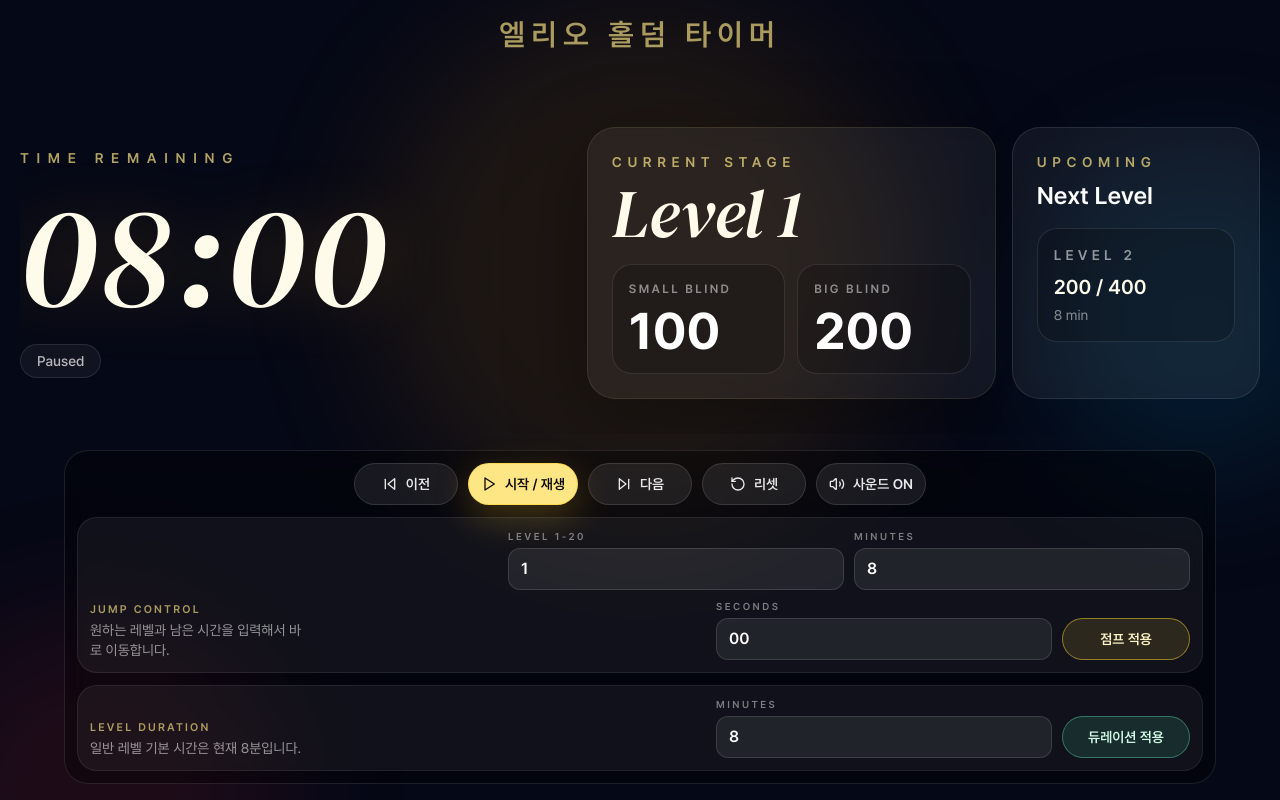
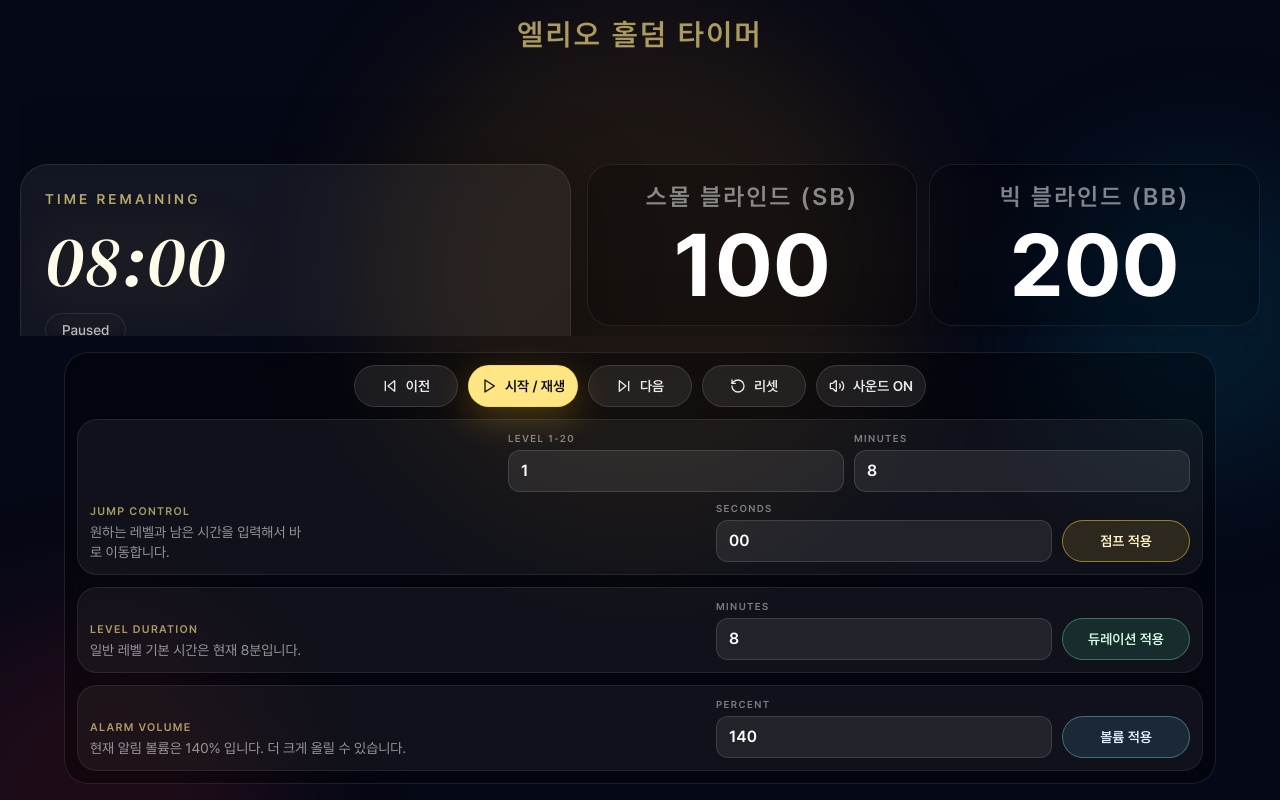
Before and after one commit to LuisKlopp/holdem-timer, a Next.js app: page / in a window 1280 px wide. Built offline with nearby package versions, Linux system fonts and the light colour scheme.

Commit message:
Feat: 지금까지 한거

```diff
--- a/app/page.tsx
+++ b/app/page.tsx
@@ -14,12 +14,13 @@ export default function Home() {
     isRunning,
     jumpTo,
     levelDurationMinutes,
-    nextLevels,
     pause,
     remainingTime,
     reset,
     setLevelDuration,
+    setSoundVolume,
     soundEnabled,
+    soundVolume,
     start,
     totalLevels,
     toggleSound,
@@ -36,12 +37,12 @@ export default function Home() {
       <div className="relative mx-auto flex h-full max-w-7xl flex-col gap-4">
         <div className="flex-1 space-y-4 overflow-hidden">
           <header className="text-center">
-            <p className="text-6xl font-semibold tracking-[0.2em] text-amber-200/65 uppercase sm:text-3xl">
+            <p className="text-xl font-semibold tracking-[0.08em] text-amber-200/65 uppercase sm:text-3xl">
               엘리오 홀덤 타이머
             </p>
           </header>
 
-          <div className="grid h-[calc(100%-1.75rem)] items-center gap-4 lg:grid-cols-[0.9fr_1.1fr]">
+          <div className="grid h-[calc(100%-1.75rem)] items-start gap-4 lg:grid-cols-[0.9fr_1.1fr]">
             <TimerDisplay
               animationKey={animationKey}
               formattedTime={formattedTime}
@@ -53,7 +54,6 @@ export default function Home() {
               animationKey={animationKey}
               currentLevel={currentLevel}
               levelDurationMinutes={levelDurationMinutes}
-              nextLevel={nextLevels[0]}
             />
           </div>
         </div>
@@ -69,10 +69,12 @@ export default function Home() {
           onPrevious={goToPreviousLevel}
           onReset={reset}
           onSetLevelDuration={setLevelDuration}
+          onSetSoundVolume={setSoundVolume}
           onStart={start}
           onToggleSound={toggleSound}
           remainingTime={remainingTime}
           soundEnabled={soundEnabled}
+          soundVolume={soundVolume}
           totalLevels={totalLevels}
         />
       </div>
--- a/components/ControlPanel.tsx
+++ b/components/ControlPanel.tsx
@@ -16,6 +16,7 @@ type ControlPanelProps = {
   levelDurationMinutes: number;
   remainingTime: number;
   soundEnabled: boolean;
+  soundVolume: number;
   totalLevels: number;
   onJump: (levelNumber: number, remainingSeconds: number) => void;
   onNext: () => void;
@@ -23,6 +24,7 @@ type ControlPanelProps = {
   onPrevious: () => void;
   onReset: () => void;
   onSetLevelDuration: (minutes: number) => void;
+  onSetSoundVolume: (volumePercent: number) => void;
   onStart: () => void;
   onToggleSound: () => void;
 };
@@ -80,7 +82,7 @@ function JumpInput({
 }) {
   return (
     <label className="flex min-w-[4.75rem] flex-col gap-1.5 sm:min-w-[5.25rem]">
-      <span className="text-[10px] font-semibold tracking-[0.25em] text-white/45 uppercase">
+      <span className="text-[10px] font-semibold tracking-[0.14em] text-white/45 uppercase">
         {label}
       </span>
       <input
@@ -106,6 +108,7 @@ export default function ControlPanel({
   levelDurationMinutes,
   remainingTime,
   soundEnabled,
+  soundVolume,
   totalLevels,
   onJump,
   onNext,
@@ -113,6 +116,7 @@ export default function ControlPanel({
   onPrevious,
   onReset,
   onSetLevelDuration,
+  onSetSoundVolume,
   onStart,
   onToggleSound,
 }: ControlPanelProps) {
@@ -120,6 +124,7 @@ export default function ControlPanel({
   const [durationValue, setDurationValue] = useState(
     levelDurationMinutes.toString()
   );
+  const [volumeValue, setVolumeValue] = useState(soundVolume.toString());
   const [minuteValue, setMinuteValue] = useState(
     splitRemainingTime(remainingTime).minutes
   );
@@ -132,9 +137,10 @@ export default function ControlPanel({
 
     setLevelValue(currentLevelNumber.toString());
     setDurationValue(levelDurationMinutes.toString());
+    setVolumeValue(soundVolume.toString());
     setMinuteValue(nextTime.minutes);
     setSecondValue(nextTime.seconds);
-  }, [animationKey, currentLevelNumber, levelDurationMinutes]);
+  }, [animationKey, currentLevelNumber, levelDurationMinutes, soundVolume]);
 
   const applyJump = () => {
     const parsedLevel = Number(levelValue || "1");
@@ -147,6 +153,10 @@ export default function ControlPanel({
 
   const applyDuration = () => {
     onSetLevelDuration(Number(durationValue || "8"));
+  };
+
+  const applyVolume = () => {
+    onSetSoundVolume(Number(volumeValue || "140"));
   };
 
   return (
@@ -198,7 +208,7 @@ export default function ControlPanel({
 
         <div className="flex flex-col gap-2.5 rounded-[1.25rem] border border-white/8 bg-white/5 px-3 py-3 xl:flex-row xl:items-end xl:justify-between">
           <div className="space-y-1">
-            <p className="text-[11px] font-semibold tracking-[0.2em] text-amber-200/65 uppercase">
+            <p className="text-[11px] font-semibold tracking-[0.12em] text-amber-200/65 uppercase">
               Jump Control
             </p>
             <p className="text-xs text-white/55 sm:text-sm">
@@ -237,7 +247,7 @@ export default function ControlPanel({
 
         <div className="flex flex-col gap-2.5 rounded-[1.25rem] border border-white/8 bg-white/5 px-3 py-3 xl:flex-row xl:items-end xl:justify-between">
           <div className="space-y-1">
-            <p className="text-[11px] font-semibold tracking-[0.2em] text-amber-200/65 uppercase">
+            <p className="text-[11px] font-semibold tracking-[0.12em] text-amber-200/65 uppercase">
               Level Duration
             </p>
             <p className="text-xs text-white/55 sm:text-sm">
@@ -261,6 +271,34 @@ export default function ControlPanel({
             </button>
           </div>
         </div>
+
+        <div className="flex flex-col gap-2.5 rounded-[1.25rem] border border-white/8 bg-white/5 px-3 py-3 xl:flex-row xl:items-end xl:justify-between">
+          <div className="space-y-1">
+            <p className="text-[11px] font-semibold tracking-[0.12em] text-amber-200/65 uppercase">
+              Alarm Volume
+            </p>
+            <p className="text-xs text-white/55 sm:text-sm">
+              현재 알림 볼륨은 {soundVolume}% 입니다. 더 크게 올릴 수 있습니다.
+            </p>
+          </div>
+
+          <div className="flex flex-wrap items-end justify-center gap-2.5 xl:justify-end">
+            <JumpInput
+              label="Percent"
+              min={0}
+              max={250}
+              onChange={setVolumeValue}
+              value={volumeValue}
+            />
+            <button
+              className="btn-press-in inline-flex min-w-28 items-center justify-center rounded-full border border-sky-300/40 bg-sky-300/12 px-4 py-2.5 text-xs font-semibold text-sky-100 transition hover:-translate-y-0.5 hover:bg-sky-300/18 sm:min-w-[8rem] sm:text-sm"
+              onClick={applyVolume}
+              type="button"
+            >
+              볼륨 적용
+            </button>
+          </div>
+        </div>
       </div>
     </section>
   );
--- a/components/LevelInfo.tsx
+++ b/components/LevelInfo.tsx
@@ -4,7 +4,6 @@ type LevelInfoProps = {
   animationKey: number;
   currentLevel: BlindLevel;
   levelDurationMinutes: number;
-  nextLevel?: BlindLevel;
 };
 
 const formatBlind = (value: number) => value.toLocaleString("en-US");
@@ -15,42 +14,43 @@ const getLevelTitle = (level: BlindLevel) =>
 export default function LevelInfo({
   animationKey,
   currentLevel,
-  levelDurationMinutes,
-  nextLevel,
 }: LevelInfoProps) {
   return (
-    <section className="mx-auto grid w-full max-w-6xl gap-4 lg:grid-cols-[1.4fr_0.85fr]">
+    <section className="mx-auto mt-24 flex w-full max-w-6xl flex-col gap-4">
+      <div
+        key={`blinds-${animationKey}`}
+        className="animate-level-flash grid gap-3 text-center sm:grid-cols-2"
+      >
+        <div className="rounded-[1.5rem] border border-white/8 bg-black/18 px-4 py-4 backdrop-blur-sm">
+          <p className="text-2xl font-semibold tracking-widest text-white/50 uppercase">
+            스몰 블라인드 (SB)
+          </p>
+          <p className="mt-2 text-[clamp(2.8rem,7vw,5.5rem)] leading-none font-bold text-white">
+            {currentLevel.isBreak ? "-" : formatBlind(currentLevel.sb)}
+          </p>
+        </div>
+        <div className="rounded-[1.5rem] border border-white/8 bg-black/18 px-4 py-4 backdrop-blur-sm">
+          <p className="text-2xl font-semibold tracking-widest text-white/50 uppercase">
+            빅 블라인드 (BB)
+          </p>
+          <p className="mt-2 text-[clamp(2.8rem,7vw,5.5rem)] leading-none font-bold text-white">
+            {currentLevel.isBreak ? "-" : formatBlind(currentLevel.bb)}
+          </p>
+        </div>
+      </div>
+
       <div
         key={animationKey}
         className="animate-level-flash rounded-[1.75rem] border border-amber-200/10 bg-white/6 p-5 shadow-[0_20px_80px_rgba(0,0,0,0.35)] backdrop-blur-sm sm:p-6"
       >
         <div className="flex flex-col gap-4">
           <div className="space-y-2 text-center lg:text-left">
-            <p className="text-xs font-semibold tracking-[0.4em] text-amber-200/70 uppercase sm:text-sm">
+            <p className="text-xs font-semibold tracking-[0.22em] text-amber-200/70 uppercase sm:text-sm">
               Current Stage
             </p>
-            <h1 className="font-dmdisplay text-[clamp(2.2rem,6vw,4.25rem)] leading-none text-amber-50">
+            <h1 className="font-dmdisplay text-5xl leading-none text-amber-50">
               {getLevelTitle(currentLevel)}
             </h1>
-          </div>
-
-          <div className="grid gap-3 sm:grid-cols-2">
-            <div className="rounded-[1.25rem] border border-white/10 bg-black/20 p-4">
-              <p className="text-xs font-semibold tracking-[0.2em] text-white/50 uppercase">
-                Small Blind
-              </p>
-              <p className="mt-2 text-[clamp(1.8rem,4vw,3.2rem)] leading-none font-bold text-white">
-                {currentLevel.isBreak ? "-" : formatBlind(currentLevel.sb)}
-              </p>
-            </div>
-            <div className="rounded-[1.25rem] border border-white/10 bg-black/20 p-4">
-              <p className="text-xs font-semibold tracking-[0.2em] text-white/50 uppercase">
-                Big Blind
-              </p>
-              <p className="mt-2 text-[clamp(1.8rem,4vw,3.2rem)] leading-none font-bold text-white">
-                {currentLevel.isBreak ? "-" : formatBlind(currentLevel.bb)}
-              </p>
-            </div>
           </div>
 
           {currentLevel.isBreak ? (
@@ -60,43 +60,6 @@ export default function LevelInfo({
           ) : null}
         </div>
       </div>
-
-      <aside className="rounded-[1.75rem] border border-white/10 bg-white/6 p-5 backdrop-blur-sm sm:p-6">
-        <div className="space-y-4">
-          <div>
-            <p className="text-xs font-semibold tracking-[0.4em] text-amber-200/70 uppercase sm:text-sm">
-              Upcoming
-            </p>
-            <h2 className="mt-2 text-xl font-semibold text-white sm:text-2xl">
-              Next Level
-            </h2>
-          </div>
-
-          <div className="space-y-3">
-            {nextLevel ? (
-              <div className="rounded-[1.25rem] border border-white/10 bg-black/20 px-4 py-4">
-                <p className="text-sm font-semibold tracking-[0.3em] text-white/55 uppercase">
-                  {getLevelTitle(nextLevel)}
-                </p>
-                <p className="mt-2 text-lg font-semibold text-amber-50 sm:text-xl">
-                  {nextLevel.isBreak
-                    ? "Pause / Rest"
-                    : `${formatBlind(nextLevel.sb)} / ${formatBlind(nextLevel.bb)}`}
-                </p>
-                <p className="mt-1 text-sm text-white/50">
-                  {nextLevel.isBreak
-                    ? `${Math.floor(nextLevel.duration / 60)} min`
-                    : `${levelDurationMinutes} min`}
-                </p>
-              </div>
-            ) : (
-              <div className="rounded-[1.25rem] border border-dashed border-white/10 bg-black/20 px-4 py-5 text-center text-sm text-white/50">
-                더 이상 예정된 레벨이 없습니다.
-              </div>
-            )}
-          </div>
-        </div>
-      </aside>
     </section>
   );
 }
--- a/components/TimerDisplay.tsx
+++ b/components/TimerDisplay.tsx
@@ -12,21 +12,22 @@ export default function TimerDisplay({
   isRunning,
 }: TimerDisplayProps) {
   return (
-    <section className="flex w-full flex-col items-center gap-4 text-center lg:items-start lg:text-left">
+    <section className="mt-24 w-full">
       <div
         key={animationKey}
-        className="animate-level-flash space-y-4"
+        className="animate-level-flash rounded-[1.75rem] border border-amber-200/10 bg-white/6 p-5 text-center shadow-[0_20px_80px_rgba(0,0,0,0.35)] backdrop-blur-sm sm:p-6 lg:text-left"
       >
-        <p className="text-xs font-semibold uppercase tracking-[0.55em] text-amber-200/70 sm:text-sm">
-          {isBreak ? "Break Time" : "Time Remaining"}
-        </p>
-        <div className="font-dmdisplay text-[clamp(4rem,14vw,9rem)] leading-none tracking-[0.03em] text-amber-50 drop-shadow-[0_0_30px_rgba(245,158,11,0.18)]">
-          {formattedTime}
+        <div className="space-y-4">
+          <p className="text-xs font-semibold tracking-[0.22em] text-amber-200/70 uppercase sm:text-sm">
+            {isBreak ? "Break Time" : "Time Remaining"}
+          </p>
+          <div className="font-dmdisplay text-7xl leading-none tracking-[0.02em] text-amber-50 drop-shadow-[0_0_30px_rgba(245,158,11,0.18)]">
+            {formattedTime}
+          </div>
+          <div className="rounded-full border border-white/10 bg-black/20 px-4 py-1.5 text-xs font-medium text-white/70 backdrop-blur sm:inline-flex sm:text-sm">
+            {isRunning ? "Running" : "Paused"}
+          </div>
         </div>
-      </div>
-
-      <div className="rounded-full border border-white/10 bg-white/5 px-4 py-1.5 text-xs font-medium text-white/70 backdrop-blur sm:text-sm">
-        {isRunning ? "Running" : "Paused"}
       </div>
     </section>
   );
--- a/hooks/useBlindTimer.ts
+++ b/hooks/useBlindTimer.ts
@@ -13,6 +13,7 @@ type TimerState = {
   endTime: number | null;
   levelDurationSeconds: number;
   soundEnabled: boolean;
+  soundVolume: number;
   animationKey: number;
   isHydrated: boolean;
 };
@@ -46,6 +47,7 @@ const createInitialState = (): TimerState => ({
   endTime: null,
   levelDurationSeconds: 480,
   soundEnabled: true,
+  soundVolume: 140,
   animationKey: 0,
   isHydrated: true,
 });
@@ -134,10 +136,11 @@ export const useBlindTimer = () => {
     const now = audioContext.currentTime;
     const masterGain = audioContext.createGain();
     const compressor = audioContext.createDynamicsCompressor();
+    const volumeFactor = Math.min(Math.max(state.soundVolume / 100, 0), 2.5);
 
     masterGain.gain.setValueAtTime(0.0001, now);
-    masterGain.gain.linearRampToValueAtTime(0.34, now + 0.01);
-    masterGain.gain.exponentialRampToValueAtTime(0.2, now + 0.2);
+    masterGain.gain.linearRampToValueAtTime(0.34 * volumeFactor, now + 0.01);
+    masterGain.gain.exponentialRampToValueAtTime(0.2 * volumeFactor, now + 0.2);
     masterGain.gain.exponentialRampToValueAtTime(0.0001, now + 1.7);
 
     compressor.threshold.setValueAtTime(-18, now);
@@ -390,6 +393,17 @@ export const useBlindTimer = () => {
     });
   });
 
+  const setSoundVolume = useEffectEvent((volumePercent: number) => {
+    const safeVolume = Number.isFinite(volumePercent)
+      ? Math.min(Math.max(Math.floor(volumePercent), 0), 250)
+      : 140;
+
+    setState((previousState) => ({
+      ...previousState,
+      soundVolume: safeVolume,
+    }));
+  });
+
   const start = useEffectEvent(async () => {
     await prepareAudio().catch(() => undefined);
 
@@ -434,6 +448,7 @@ export const useBlindTimer = () => {
     setState((previousState) => ({
       ...createInitialState(),
       soundEnabled: previousState.soundEnabled,
+      soundVolume: previousState.soundVolume,
       animationKey: previousState.animationKey + 1,
     }));
   });
@@ -467,6 +482,7 @@ export const useBlindTimer = () => {
     nextLevels,
     remainingTime: state.remainingTime,
     soundEnabled: state.soundEnabled,
+    soundVolume: state.soundVolume,
     animationKey: state.animationKey,
     totalLevels: blindLevels.length,
     goToNextLevel: () => moveToLevel(state.currentLevelIndex + 1),
@@ -475,6 +491,7 @@ export const useBlindTimer = () => {
     pause,
     reset,
     setLevelDuration,
+    setSoundVolume,
     start,
     toggleSound,
   };
```
